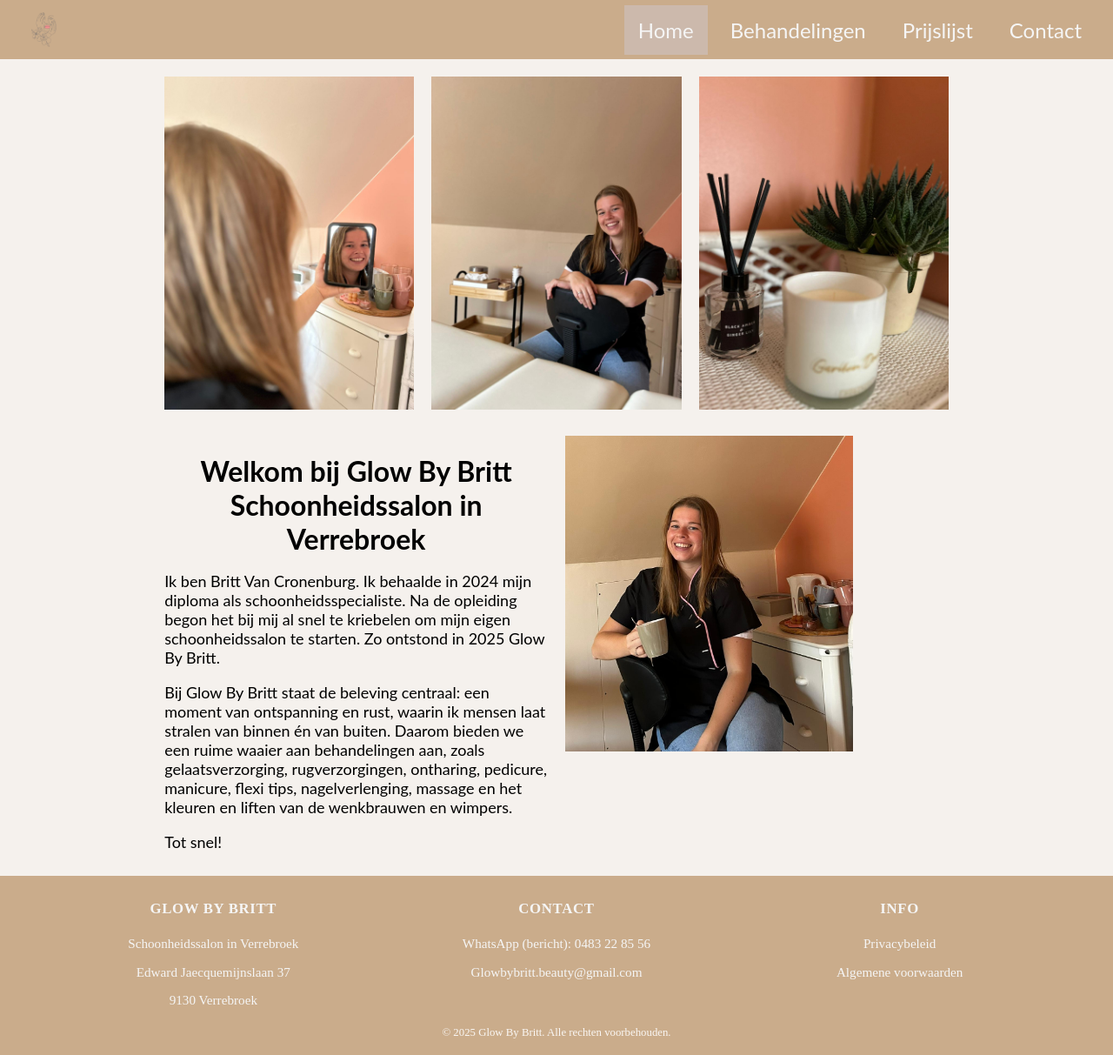
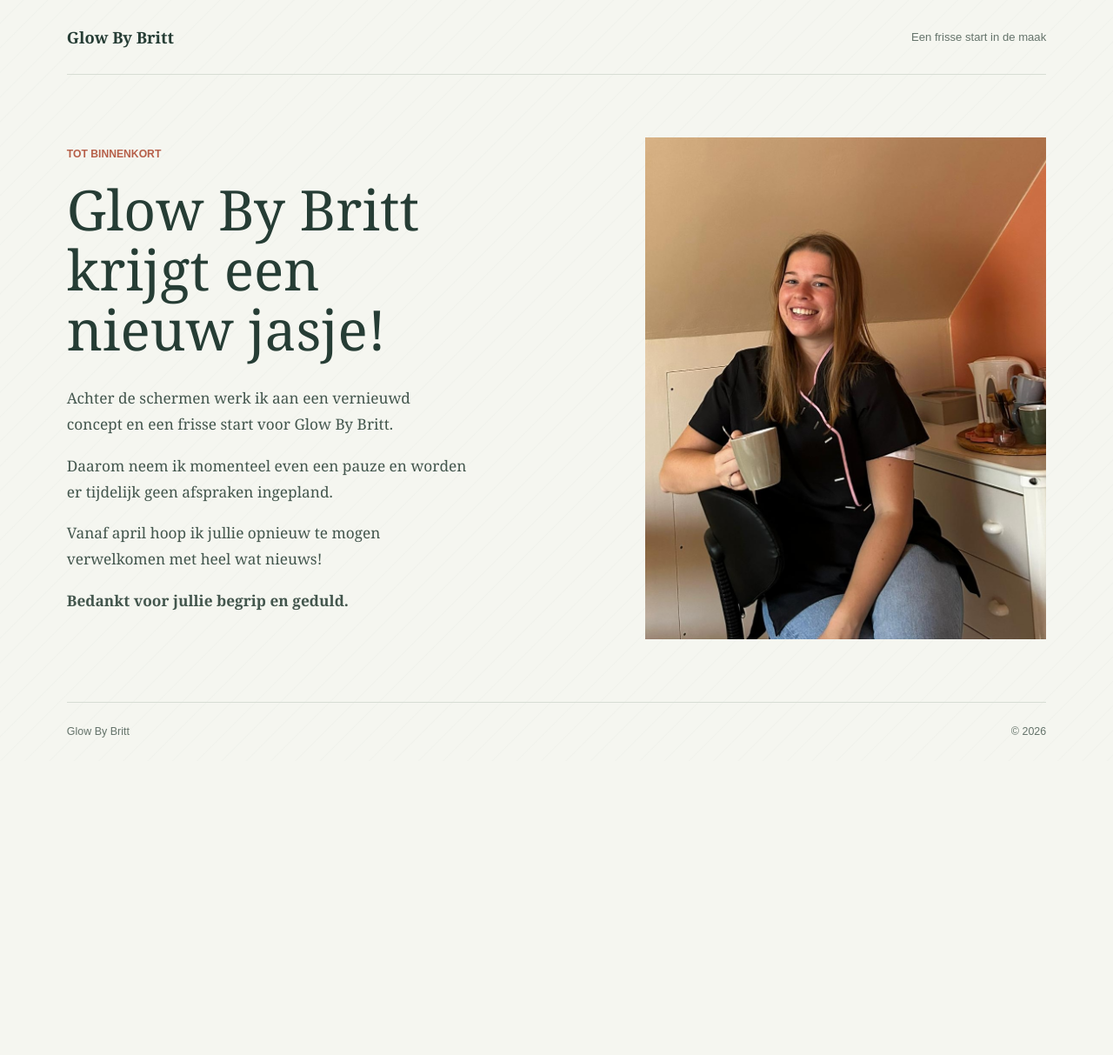
Before and after one commit to Brambo8698/webiste-Britt, a plain HTML site: page index.html in a window 1280 px wide. Shown: the whole page at 87% size. After the commit the page ends 875 px from the top, so only its background shows below. Drawn offline with Linux system fonts and the light colour scheme.

Commit message:
feat(maintenance page)

```diff
--- /dev/null
+++ b/css/maintenance.css
@@ -0,0 +1,169 @@
+:root {
+  color-scheme: light;
+  --ink: #263d35;
+  --muted: #64736a;
+  --paper: #f5f6f0;
+  --accent: #b65f49;
+  --rule: #d7ddd4;
+}
+
+* {
+  box-sizing: border-box;
+}
+
+html {
+  min-height: 100%;
+  background-color: var(--paper);
+  background-image: repeating-linear-gradient(
+    135deg,
+    transparent 0,
+    transparent 18px,
+    rgba(38, 61, 53, 0.025) 19px,
+    transparent 20px
+  );
+}
+
+body {
+  min-height: 100vh;
+  min-height: 100dvh;
+  margin: 0;
+  padding: 0 clamp(22px, 6vw, 88px);
+  display: flex;
+  flex-direction: column;
+  color: var(--ink);
+  font-family: Georgia, "Times New Roman", serif;
+}
+
+.site-header,
+.site-footer {
+  width: min(100%, 1240px);
+  margin-inline: auto;
+  display: flex;
+  align-items: center;
+  justify-content: space-between;
+}
+
+.site-header {
+  min-height: 86px;
+  border-bottom: 1px solid var(--rule);
+}
+
+.wordmark {
+  color: var(--ink);
+  font-size: 1.15rem;
+  font-weight: 700;
+  text-decoration: none;
+}
+
+.header-note,
+.eyebrow,
+.site-footer {
+  font-family: Arial, sans-serif;
+}
+
+.header-note {
+  color: var(--muted);
+  font-size: 0.82rem;
+}
+
+.announcement {
+  width: min(100%, 1240px);
+  flex: 1;
+  margin: 0 auto;
+  padding: clamp(52px, 9vh, 104px) 0;
+  display: grid;
+  grid-template-columns: minmax(0, 1fr) minmax(280px, 0.82fr);
+  align-items: center;
+  gap: clamp(42px, 8vw, 112px);
+}
+
+.announcement__copy {
+  max-width: 560px;
+}
+
+.eyebrow {
+  margin: 0 0 22px;
+  color: var(--accent);
+  font-size: 0.76rem;
+  font-weight: 700;
+  text-transform: uppercase;
+}
+
+h1 {
+  max-width: 13ch;
+  margin: 0 0 30px;
+  font-size: clamp(2.4rem, 5vw, 4.65rem);
+  font-weight: 400;
+  line-height: 1.08;
+}
+
+.announcement__copy > p:not(.eyebrow) {
+  max-width: 48ch;
+  margin: 0 0 17px;
+  color: #43564d;
+  font-size: 1.08rem;
+  line-height: 1.75;
+}
+
+.announcement__copy .signoff {
+  margin-top: 27px;
+  color: var(--ink);
+  font-weight: 700;
+}
+
+.announcement__image {
+  width: 100%;
+  max-width: 470px;
+  margin: 0;
+  justify-self: end;
+}
+
+.announcement__image img {
+  display: block;
+  width: 100%;
+  aspect-ratio: 4 / 5;
+  object-fit: cover;
+  object-position: center;
+}
+
+.site-footer {
+  min-height: 68px;
+  border-top: 1px solid var(--rule);
+  color: var(--muted);
+  font-size: 0.78rem;
+}
+
+@media (max-width: 760px) {
+  body {
+    padding-inline: 22px;
+  }
+
+  .site-header {
+    min-height: 70px;
+  }
+
+  .header-note {
+    max-width: 125px;
+    text-align: right;
+  }
+
+  .announcement {
+    padding: 48px 0 56px;
+    grid-template-columns: 1fr;
+    gap: 34px;
+  }
+
+  h1 {
+    max-width: 15ch;
+    font-size: 2.7rem;
+  }
+
+  .announcement__image {
+    max-width: 440px;
+    justify-self: start;
+  }
+
+  .announcement__image img {
+    aspect-ratio: 5 / 4;
+  }
+}
--- a/index.html
+++ b/index.html
@@ -1,172 +1,35 @@
 <!DOCTYPE html>
 <html lang="nl">
   <head>
-    <title>Glow By Britt | Gelaatsverzorging, pedicure & massage</title>
-    <link rel="icon" type="image/x-icon" href="favicon.ico" />
+    <title>Glow By Britt krijgt een nieuw jasje!</title>
     <meta name="viewport" content="width=device-width, initial-scale=1.0" />
     <meta
       name="description"
-      content="Glow By Britt is een schoonheidssalon in Verrebroek voor gelaatsverzorging, pedicure, massage, ontharing en meer. Plan hier je afspraak."
+      content="Glow By Britt neemt tijdelijk een pauze en verwelkomt jullie vanaf april opnieuw met een vernieuwd concept."
     />
-    <meta
-      name="keywords"
-      content="Glow By Britt, schoonheidssalon Verrebroek, gelaatsverzorging Verrebroek, pedicure Verrebroek, massage Verrebroek, ontharing Verrebroek"
-    />
-    <link rel="stylesheet" href="css/style.css" />
+    <link rel="stylesheet" href="css/maintenance.css" />
   </head>
-  <style>
-    .row {
-      display: flex;
-      flex-wrap: wrap;
-      justify-content: center;
-      align-items: flex-start;
-    }
-
-    .column {
-      flex: 1 1 22%;
-      max-width: 24%;
-      padding: 10px;
-      margin-top: 10px;
-    }
-
-    .columnside {
-      flex: 0 0 14%;
-    }
-
-    .text {
-      text-align: left;
-      font-size: large;
-      font-family: Lato, sans-serif;
-      flex: 1 1 36%;
-      max-width: 36%;
-      padding: 10px;
-      margin-top: 10px;
-    }
-
-    .picture {
-      flex: 1 1 36%;
-      max-width: 36%;
-      padding: 10px;
-      margin-top: 10px;
-      text-align: center;
-    }
-
-    @media screen and (max-width: 600px) {
-      .row {
-        display: block;
-      }
-
-      .columnside {
-        display: none;
-      }
-
-      .column,
-      .text,
-      .picture {
-        max-width: 100%;
-        width: 100%;
-        flex: 1 1 100%;
-        padding: 8px 12px;
-      }
-    }
-  </style>
   <body>
-    <ul class="topnav" id="myTopnav">
-      <li class="logo">
-        <a href="https://www.glowbybritt.be" aria-label="Homepagina Glow By Britt">
-          <img src="logo.png" alt="Logo van Glow By Britt" />
-        </a>
-      </li>
-      <div class="nav-items">
-        <li>
-          <a class="active" href="https://www.glowbybritt.be" aria-current="page"
-            >Home</a
-          >
-        </li>
-        <li class="dropdown">
-          <a href="Behandelingen" class="dropbtn">Behandelingen</a>
-          <div class="dropdown-content">
-            <a href="Behandelingen/Gelaatsverzorgingen">Gelaatsverzorgingen</a>
-            <a href="Behandelingen/Pedicure">Pedicure</a>
-            <a href="Behandelingen/Ontharingen">Ontharingen</a>
-            <a href="Behandelingen/Massage">Massage</a>
-            <a href="Behandelingen/WimpersWenkbrauwen"
-              >Wimpers en wenkbrauwen</a
-            >
-            <a href="Behandelingen/Rugverzorgingen">Rugverzorgingen</a>
-            <a href="Behandelingen/Manicure">Manicure</a>
-            <a href="Behandelingen/Make-up">Make-up</a>
-            <a href="Behandelingen/Cadeaubon">Cadeaubon</a>
-          </div>
-        </li>
-        <li><a href="Prijslijst">Prijslijst</a></li>
-        <li><a href="Contact">Contact</a></li>
-      </div>
-      <li class="icon">
-        <a
-          href="javascript:void(0);"
-          style="font-size: 20px"
-          onclick="myFunction(this)"
-          >&#9776;</a
-        >
-      </li>
-    </ul>
-
-    <main>
-      <div class="row" aria-label="Beeldcollage van behandelingen en salon">
-        <div class="columnside"></div>
-        <div class="column"><img src="picture2.jpeg" width="100%" loading="lazy" decoding="async" alt="Salonbeeld van Glow By Britt" /></div>
-        <div class="column"><img src="picture1.jpeg" width="100%" loading="lazy" decoding="async" alt="Gelaatsverzorging in behandeling" /></div>
-        <div class="column"><img src="picture3.jpeg" width="100%" loading="lazy" decoding="async" alt="Behandeling in de schoonheidssalon" /></div>
-        <div class="columnside"></div>
-      </div>
-      <div class="row">
-        <div class="columnside"></div>
-        <div class="text">
-          <h1>Welkom bij Glow By Britt<br/>Schoonheidssalon in Verrebroek</h1>
-        <p>
-          Ik ben Britt Van Cronenburg. Ik behaalde in 2024 mijn diploma als
-          schoonheidsspecialiste. Na de opleiding begon het bij mij al snel te
-          kriebelen om mijn eigen schoonheidssalon te starten. Zo ontstond in
-          2025 Glow By Britt.
-        </p>
-        <p>
-          Bij Glow By Britt staat de beleving centraal: een moment van
-          ontspanning en rust, waarin ik mensen laat stralen van binnen én van
-          buiten. Daarom bieden we een ruime waaier aan behandelingen aan, zoals
-          gelaatsverzorging, rugverzorgingen, ontharing, pedicure, manicure,
-          flexi tips, nagelverlenging, massage en het kleuren en liften van de
-          wenkbrauwen en wimpers.
-        </p>
-        <p>Tot snel!</p>
-      </div>
-          <div class="picture"><img src="picture4.jpeg" width="75%" loading="lazy" decoding="async" alt="Britt verzorgt een klant in het salon" /></div>
-          <div class="columnside"></div>
-        </div>
+    <header class="site-header">
+      <a class="wordmark" href="/" aria-label="Glow By Britt">Glow By Britt</a>
+      <span class="header-note">Een frisse start in de maak</span>
+    </header>
+    <main class="announcement">
+      <section class="announcement__copy" aria-labelledby="announcement-title">
+        <p class="eyebrow">Tot binnenkort</p>
+        <h1 id="announcement-title">Glow By Britt krijgt een nieuw jasje!</h1>
+        <p>Achter de schermen werk ik aan een vernieuwd concept en een frisse start voor Glow By Britt.</p>
+        <p>Daarom neem ik momenteel even een pauze en worden er tijdelijk geen afspraken ingepland.</p>
+        <p>Vanaf april hoop ik jullie opnieuw te mogen verwelkomen met heel wat nieuws!</p>
+        <p class="signoff">Bedankt voor jullie begrip en geduld.</p>
+      </section>
+      <figure class="announcement__image">
+        <img src="picture4.jpeg" alt="Britt verzorgt een klant in het salon" />
+      </figure>
     </main>
     <footer class="site-footer">
-      <div class="site-footer__inner">
-        <div class="site-footer__block">
-          <h3 class="site-footer__title">Glow By Britt</h3>
-          <p>Schoonheidssalon in Verrebroek</p>
-          <p>Edward Jaecquemijnslaan 37</p>
-          <p>9130 Verrebroek</p>
-        </div>
-        <div class="site-footer__block">
-          <h3 class="site-footer__title">Contact</h3>
-          <a href="tel:+32483228556">WhatsApp (bericht): 0483 22 85 56</a>
-          <a href="mailto:Glowbybritt.beauty@gmail.com">Glowbybritt.beauty@gmail.com</a>
-        </div>
-        <div class="site-footer__block">
-          <h3 class="site-footer__title">Info</h3>
-          <div class="site-footer__links">
-            <a href="PrivacyPolicy">Privacybeleid</a>
-            <a href="TermsAndConditions">Algemene voorwaarden</a>
-          </div>
-        </div>
-      </div>
-      <p class="site-footer__bottom">© 2025 Glow By Britt. Alle rechten voorbehouden.</p>
+      <span>Glow By Britt</span>
+      <span>© 2026</span>
     </footer>
-    <script src="script.js"></script>
   </body>
 </html>
```
Also changed, not shown: Behandelingen.html (+2 -0 lines), Behandelingen/Cadeaubon.html (+2 -0 lines), Behandelingen/Gelaatsverzorgingen.html (+2 -0 lines), Behandelingen/Make-up.html (+2 -0 lines), Behandelingen/Manicure.html (+2 -0 lines), Behandelingen/Massage.html (+2 -0 lines), Behandelingen/Ontharingen.html (+2 -0 lines), Behandelingen/Pedicure.html (+2 -0 lines), Behandelingen/Rugverzorgingen.html (+2 -0 lines), Behandelingen/WimpersWenkbrauwen.html (+2 -0 lines), Contact.html (+2 -0 lines), Prijslijst.html (+2 -0 lines), PrivacyPolicy.html (+2 -0 lines), TermsAndConditions.html (+2 -0 lines).
